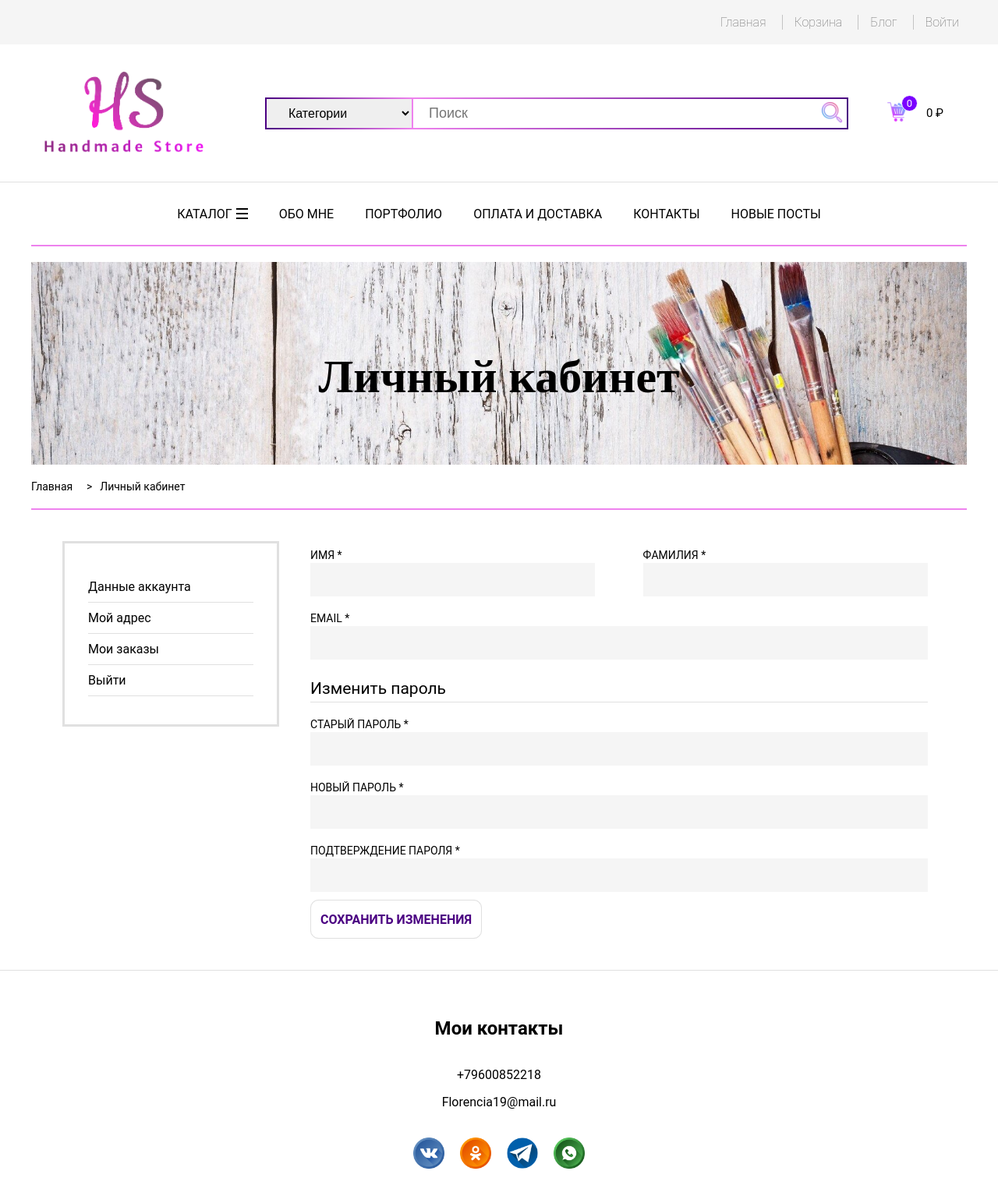
After one commit to alimovurat/handmade-shop, a Django app: page /my_account/ in a window 1280 px wide. The commit adds this page. Shown: the whole page at 78% size. Run offline with Django 5.2, Linux system fonts and the light colour scheme; some web fonts are replaced.

Commit message:
feat: Add my account page

```diff
--- a/main/static/scripts/base.js
+++ b/main/static/scripts/base.js
@@ -83,7 +83,7 @@ myInput.onkeyup = function () {
 
 // Изменение цвета указателя текущей страницы
 
-if (window.location.href.includes("home")) {
+if (window.location.pathname === "/") {
 	document.getElementById("home-page").style.color = "violet";
 } else if (window.location.href.includes("shopping_cart")) {
 	document.getElementById("shopping-cart-page").style.color = "violet";
--- a/main/static/styles/base.css
+++ b/main/static/styles/base.css
@@ -56,16 +56,18 @@ a {
 }
 
 .top-bar-menu-item {
-	list-style-type: "|";
+	list-style-type: none;
 	margin: 0 10px 0 10px;
 	cursor: pointer;
 	padding-left: 15px;
 	font-weight: 200;
 	color: rgb(102, 102, 102);
+	border-left: 1px solid #c4c4c4;
 }
 
 #home-page {
 	list-style-type: none;
+	border: none;
 }
 
 .top-bar-links:hover {
--- /dev/null
+++ b/main/static/styles/my_account.css
@@ -0,0 +1,98 @@
+/* Титульник */
+
+.page-title h1 {
+    font-size: 60px;
+}
+
+/* main */
+
+.my-account {
+    padding: 40px 20px;
+}
+
+.account-menu {
+    width: 20%;
+    border: 3px solid #e0e0e0;
+    padding: 20px;
+    margin-right: 30px;
+    align-self: start;
+}
+
+.account-menu ul {
+    list-style-type: none;
+    padding: 0;
+}
+
+.account-menu li{
+    border-bottom: 1px solid #e0e0e0;
+    margin: 0 10px;
+    padding: 10px 0;
+}
+
+.account-menu li:hover {
+    color: violet;
+}
+
+.account-content{
+    width: 70%;
+    margin-left: 30px;
+}
+
+/* Данные аккаунта */
+
+.form label {
+    font-size: 14px;
+    margin-bottom: 2px;
+}
+
+.account-info {
+    width: 70%;
+}
+
+.form-row {
+	display: flex;
+	justify-content: space-between;
+	flex: 1;
+}
+
+.form {
+	display: flex;
+	flex-direction: column;
+	margin: 10px;
+	width: 100%;
+}
+
+.first-name,
+.last-name {
+	width: 45%;
+	overflow: hidden;
+}
+
+.registration-input {
+	border: none;
+	padding: 13px 13px;
+	background-color: rgb(245, 245, 245);
+	font-size: 15px;
+}
+
+#account-message {
+	display: none;
+	position: relative;
+	flex-direction: column;
+	align-items: center;
+	line-height: 5px;
+}
+
+.account-info p {
+    margin: 10px;
+    border-bottom: 1px solid #e0e0e0;
+    font-size: 21px;
+    padding: 5px 0;
+}
+
+.save-changes-button {
+    width: 220px;
+	height: 50px;
+	margin-left: 10px;
+	font-size: medium;
+}
--- /dev/null
+++ b/main/templates/my_account.html
@@ -0,0 +1,82 @@
+{% extends 'base.html' %}
+{% load static %}
+
+{% block head %}
+<title>My_account</title>
+<link rel="stylesheet" href="{% static 'styles/my_account.css' %}">
+{% endblock %}
+
+{% block content %}
+<section class="section-title">
+	<div class="container page-title">
+		<h1>Личный кабинет</h1>
+	</div>
+</section>
+<section class="page-path container">
+	<ul>
+		<li class="home">Главная</li>
+        <li>Личный кабинет</li>
+	</ul>
+</section>
+<div class="container my-account">
+    <div class='account-menu'>
+        <ul>
+            <a href="#"><li>Данные аккаунта</li></a>
+            <a href="#"><li>Мой адрес</li></a>
+            <a href="#"><li>Мои заказы</li></a>
+            <a href="#"><li>Выйти</li></a>
+        </ul>
+    </div>
+    <div class='account-info'>
+        <div class='form-row'>
+            <div class='first-name form'>
+                <label for="account-first-name">ИМЯ <span class="required">*</span></label>
+                <input class='registration-input' type="text" name="first-name" id="account-first-name" required autocomplete='first-name'>
+            </div>
+            <div class='last-name form'>
+                <label for="account-last-name">ФАМИЛИЯ <span class="required">*</span></label>
+                <input class='registration-input' type="text" name="last-name" id="account-last-name" required>
+            </div>
+        </div>
+        <div class='form-row'>
+            <div class='email form'>
+                <label for="account-email">EMAIL <span class="required">*</span></label>
+                <input class='registration-input' type="email" name="email" id="account-email" required autocomplete="email">
+            </div>
+        </div>
+        <p>Изменить пароль</p>
+        <div class='form-row' id='account-old-password-form'>
+            <div class='old-password form'>
+                <label for="account-old-password">СТАРЫЙ ПАРОЛЬ <span class="required">*</span></label>
+                <input class='registration-input' type="password" name="old-password" id="account-old-password" required>
+            </div>
+        </div>
+        <div class='form-row' id='account-password-form'>
+            <div class='password form'>
+                <label for="account-password">НОВЫЙ ПАРОЛЬ <span class="required">*</span></label>
+                <input class='registration-input' type="password" name="password" id="account-password" required>
+                <div id="account-message">
+                    <h4>Пароль должен содержать следующее:</h4>
+                    <div class="password-strength-check">
+                        <p id="account-letter" class="invalid">Маленькие буквы</p>
+                        <p id="account-capital" class="invalid">Большие буквы</p>
+                        <p id="account-number" class="invalid">Число</p>
+                        <p id="account-length" class="invalid">Минимум 8 символов</p>
+                    </div>
+                </div>
+            </div>
+        </div>
+        <div class='form-row' id='account-password-confirm-form'>
+            <div class='password-confirm form'>
+                <label for="account-password-confirm">ПОДТВЕРЖДЕНИЕ ПАРОЛЯ <span class="required">*</span></label>
+                <input class='registration-input' type="password" name="password-confirm" id="account-password-confirm" required>
+            </div>
+        </div>
+        <button class='gradient-button save-changes-button' type='submit' name='checkout'>СОХРАНИТЬ ИЗМЕНЕНИЯ</button>
+    </div>
+</div>
+{% endblock %}
+
+{% block scripts %}
+<script src="{% static 'scripts/my_account.js' %}"></script>
+{% endblock %}
--- a/main/templates/shopping_cart.html
+++ b/main/templates/shopping_cart.html
@@ -113,7 +113,7 @@
 			</div>
 			<div class='form-row'>
 				<div class='apartment form'>
-					<label for="apartment">КВАРТИРА / ДОМ<span class="required">*</span></label>
+					<label for="apartment">КВАРТИРА / ДОМ <span class="required">*</span></label>
 					<input class='registration-input' type="text" name="apartment" id="apartment" required>
 				</div>
 			</div>
@@ -180,7 +180,7 @@
 					<label for="payment-cash">Оплата наличными при получении.</label>
 				</div>
 				<div class='card-payment checkbox-row'>
-					<input type="radio" id="payment-card" name='payment'>
+					<input type="radio" id="payment-card" name='payment' checked>
 					<label for="payment-card">Оплата онлайн банковской картой.</label>
 				</div>
 			</div>
--- a/main/urls.py
+++ b/main/urls.py
@@ -12,4 +12,5 @@ urlpatterns = [
     path('clear_shopping_cart/', views.clear_shopping_cart, name='clear_shopping_cart'),
     path('shopping_cart/', views.shopping_cart, name='shopping_cart'),
     path('delivery/', views.delivery, name='delivery'),
+    path('my_account/', views.my_account, name='my_account'),
 ]
--- a/main/views.py
+++ b/main/views.py
@@ -185,3 +185,12 @@ def delivery(request: HttpRequest):
         'items': items,
         'total_price': total_price
     }))
+
+
+def my_account(request: HttpRequest):
+    total_price = calculate_total_price(request)
+    items = request.session.get('shopping_cart', [])
+    return HttpResponse(render(request, 'my_account.html', {
+        'items': items,
+        'total_price': total_price
+    }))
--- a/templates/base.html
+++ b/templates/base.html
@@ -110,7 +110,7 @@
 						<li class="menu-item">Обо мне</li>
 						<li class="menu-item">Портфолио</li>
 						<li class="menu-item"><a class="top-bar-links" href="{% url 'delivery' %}">Оплата и доставка</a></li>
-						<li class="menu-item">Контакты</li>
+						<li class="menu-item"><a href="{% url 'my_account' %}">Контакты</a></li>
 						<li class="menu-item">Новые посты</li>
 						</ul>
 						<div class='container menu-mobile'>
```
Also changed, not shown: main/static/scripts/my_account.js (added, +52 -0 lines).
